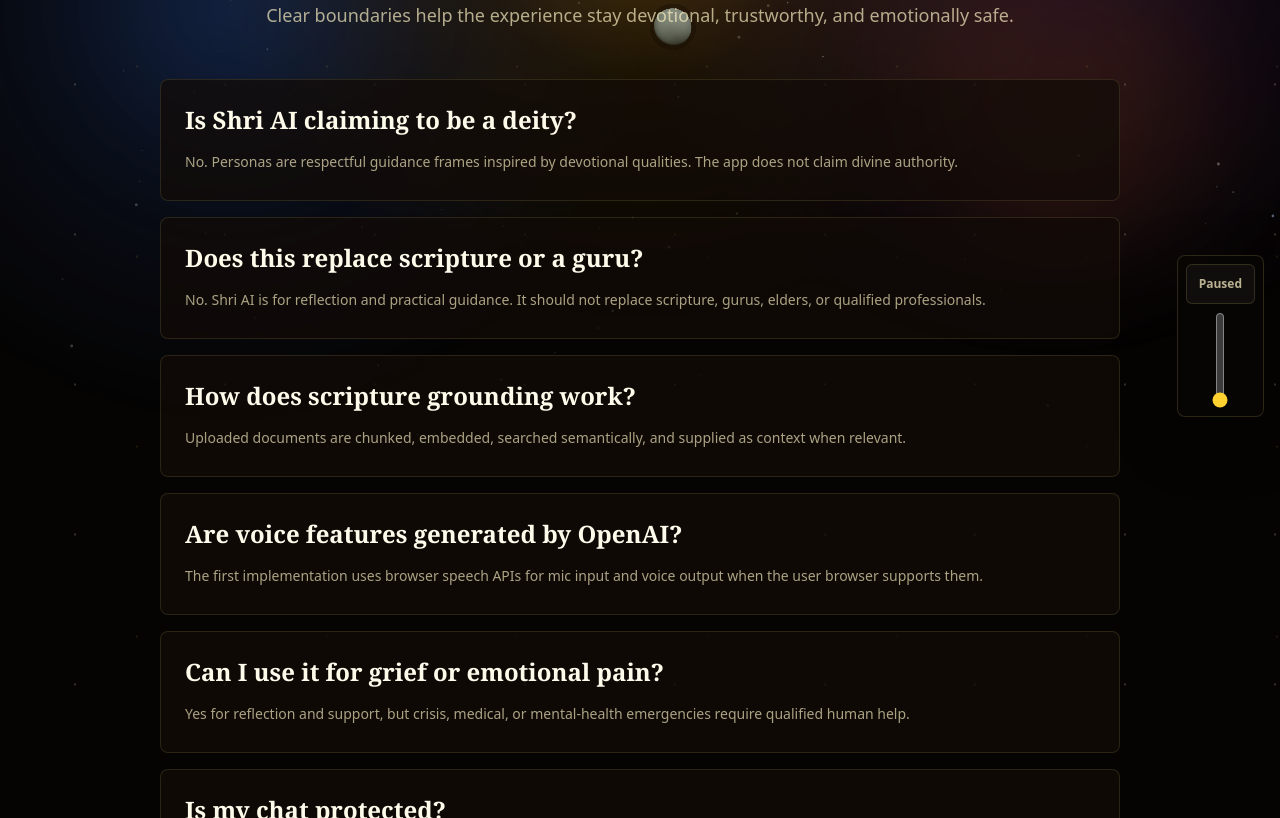
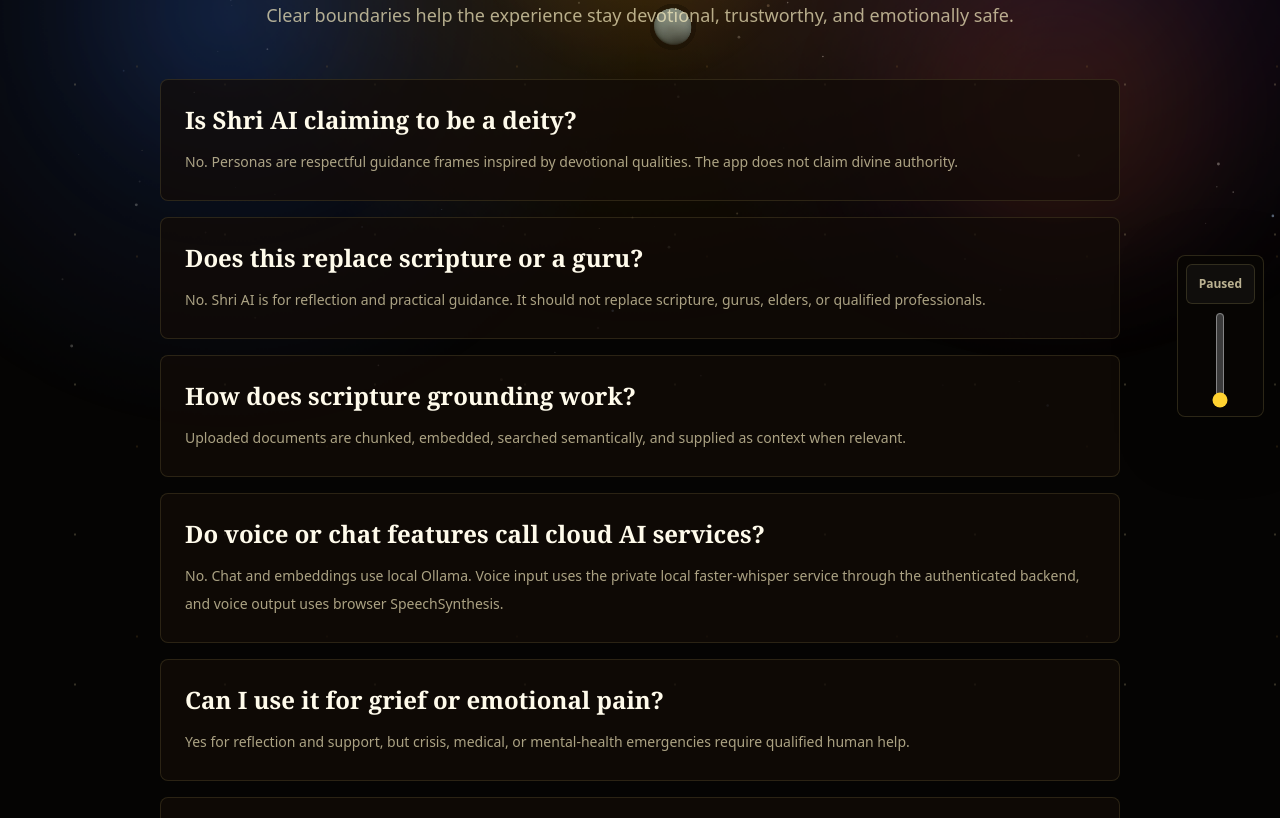
Before and after one commit to manishsoni-dev/ShriAI, a Next.js app: page /faq in a window 1280 px wide. Shown: the part 367-1185 px from the top of the page. Built offline with nearby package versions, Linux system fonts and the light colour scheme.

Commit message:
docs: document local-first release gates

```diff
--- a/src/app/faq/page.tsx
+++ b/src/app/faq/page.tsx
@@ -14,8 +14,8 @@ const faqs = [
     "Uploaded documents are chunked, embedded, searched semantically, and supplied as context when relevant.",
   ],
   [
-    "Are voice features generated by OpenAI?",
-    "The first implementation uses browser speech APIs for mic input and voice output when the user browser supports them.",
+    "Do voice or chat features call cloud AI services?",
+    "No. Chat and embeddings use local Ollama. Voice input uses the private local faster-whisper service through the authenticated backend, and voice output uses browser SpeechSynthesis.",
   ],
   [
     "Can I use it for grief or emotional pain?",
--- a/vitest.config.ts
+++ b/vitest.config.ts
@@ -10,5 +10,7 @@ export default defineConfig({
   },
   test: {
     environment: "node",
+    setupFiles: ["./tests/setup.ts"],
+    exclude: ["**/node_modules/**", "**/dist/**", "**/tests/e2e/**"],
   },
 });
```
Also changed, not shown: tests/setup.ts (added, +1 -0 lines), 6 other files (tests, documents, lock files or other folders).
